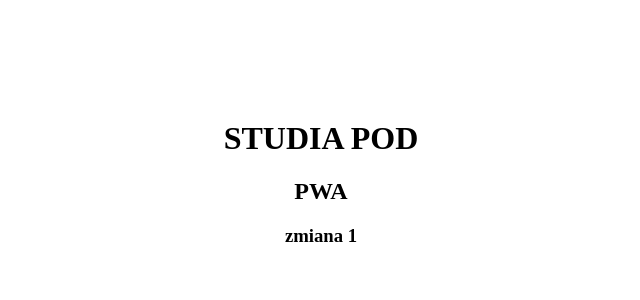
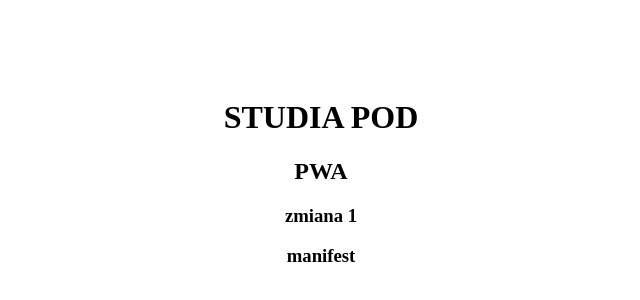
Before and after one commit to JoannaRo/PWA-JS, a plain HTML site: page index.html in a window 1280 px wide. Shown: the part 226-526 px from the top of the page, without its empty margins (319-959 px from the left). Drawn offline with Linux system fonts and the light colour scheme.

Commit message:
manifest

```diff
--- a/index.html
+++ b/index.html
@@ -5,6 +5,8 @@
     <meta name="viewport" content="width=device-width, initial-scale=1.0">
     <title>Aplikacja PWA - studia podyplomowe</title>
     <link rel="stylesheet" href="./css/style.css">
+    <link rel="manifest" crossorigin="use-credentials" href="./manifest.json">
+    <meta name="theme-color" content="white" />
 </head>
 
 
@@ -13,6 +15,7 @@
         <h1 class="title">STUDIA POD</h1>
         <h2 class="title">PWA</h2>
         <h3>zmiana 1</h3>
+        <h3>manifest</h3>
     </div>
 
     <script src="./js/main.js"></script>
```
Also changed, not shown: manifest.json (added).
